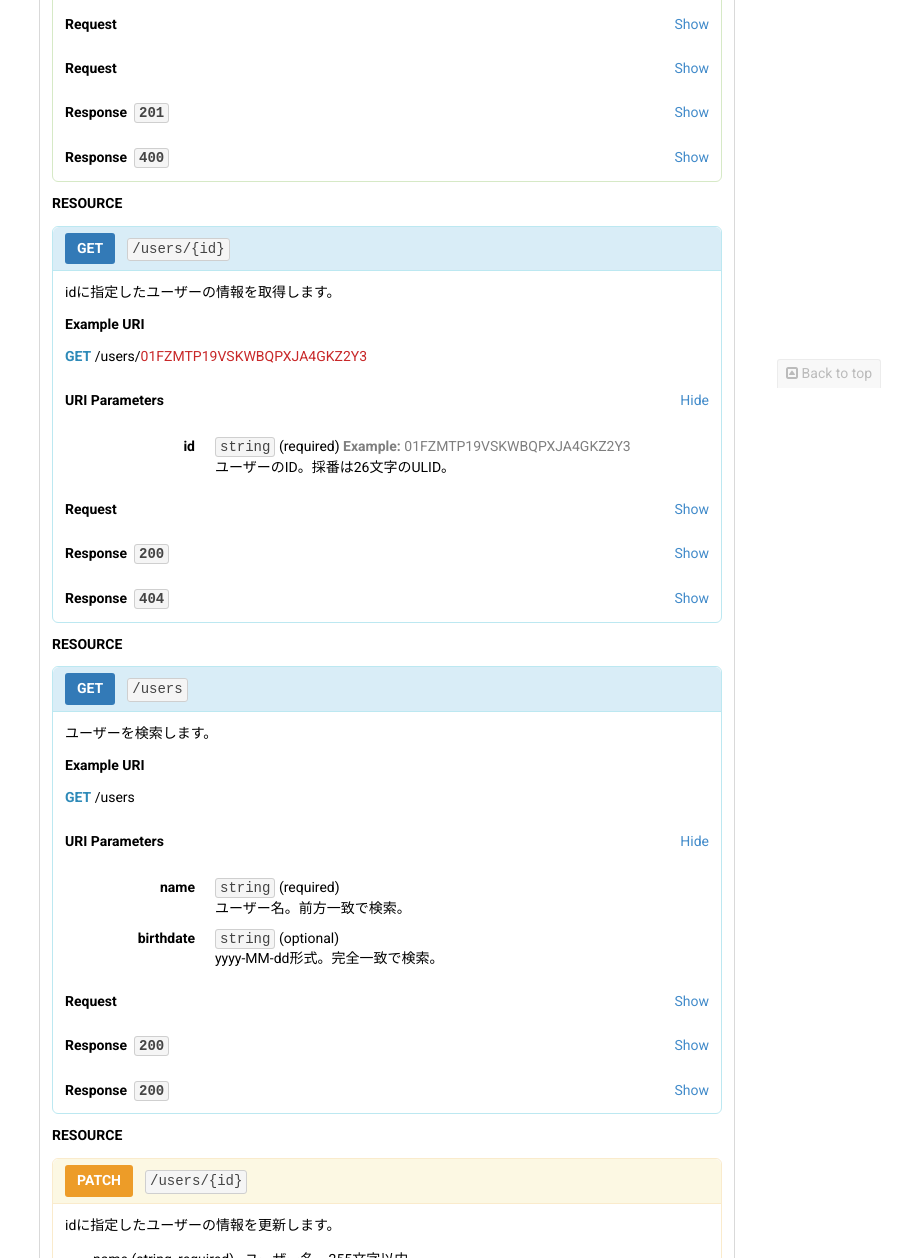
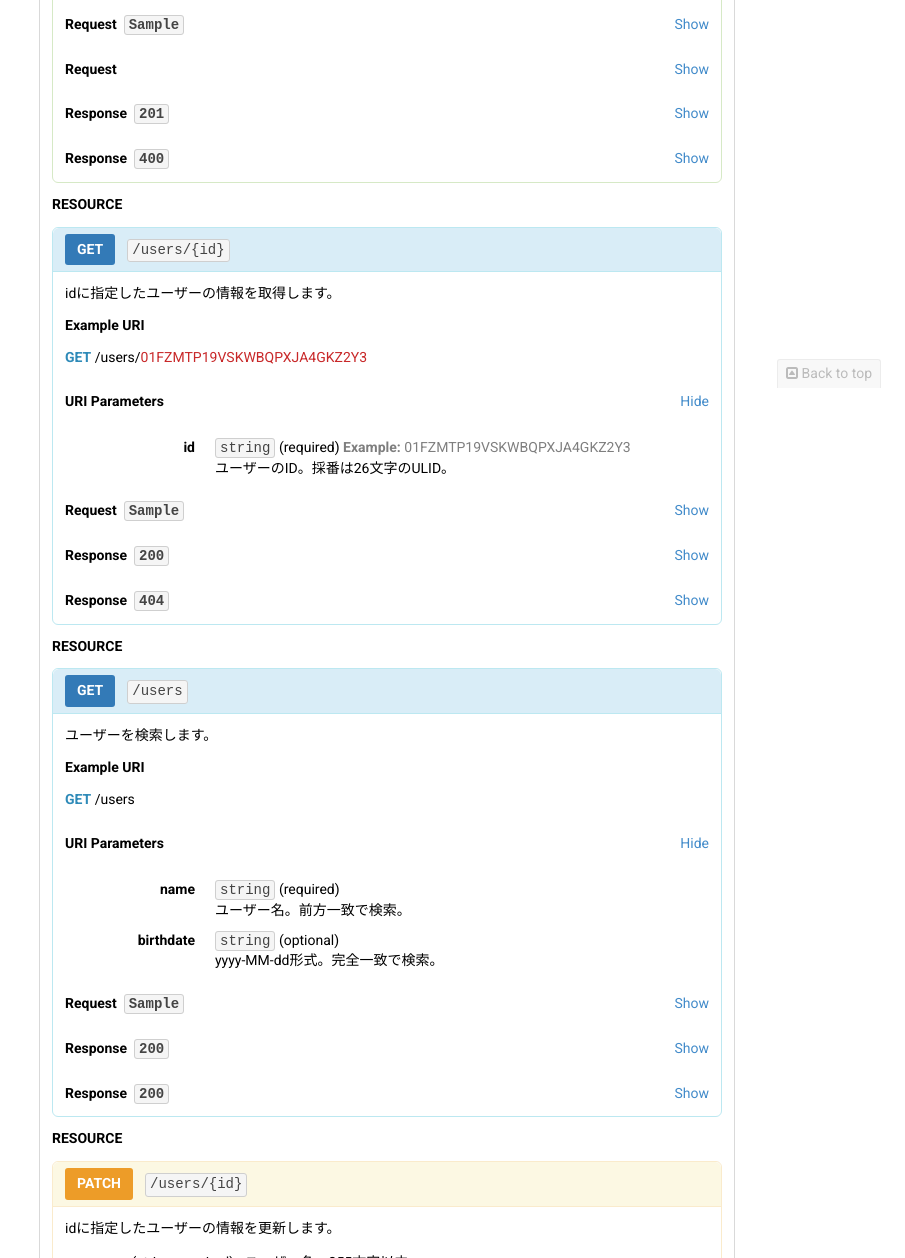
Before and after one commit to raisetech-for-student/banana-api-blueprint, a plain HTML site: page docs/index.html in a window 1280 px wide. Shown: the part 412-1670 px from the top of the page, without its empty margins (375-1280 px from the left). Drawn offline with Linux system fonts and the light colour scheme.

Commit message:
[CI] Update index.html

```diff
--- a/docs/index.html
+++ b/docs/index.html
@@ -8,7 +8,7 @@
 <p>birthdate (string, required) - 生年月日。yyyy-MM-dd形式。未来日付は不可。</p>
 </li>
 </ul>
-<h4>Example URI</h4><div class="definition"><span class="method post">POST</span>&nbsp;<span class="uri"><span class="hostname"></span>/users</span></div><div class="title"><strong>Request</strong><div class="collapse-button"><span class="close">Hide</span><span class="open">Show</span></div></div><div class="collapse-content"><div class="inner"><h5>Body</h5><pre><code>curl -X POST 'http://localhost:8080/users' \
+<h4>Example URI</h4><div class="definition"><span class="method post">POST</span>&nbsp;<span class="uri"><span class="hostname"></span>/users</span></div><div class="title"><strong>Request&nbsp;&nbsp;<code>Sample</code></strong><div class="collapse-button"><span class="close">Hide</span><span class="open">Show</span></div></div><div class="collapse-content"><div class="inner"><h5>Body</h5><pre><code>curl -X POST 'http://localhost:8080/users' \
 -H 'Content-Type: application/json' \
 -d '{
 "name": "banana sugimoto",
@@ -40,7 +40,7 @@
   ]
 </span>}</code></pre><div style="height: 1px;"></div></div></div></div></div><div id="users--1" class="resource"><h3 class="resource-heading">Resource <a href="#users--1" class="permalink">&nbsp;&para;</a></h3><div id="users-get" class="action get"><h4 class="action-heading"><div class="name"></div><a href="#users-get" class="method get">GET</a><code class="uri">/users/{id}</code></h4><p>idに指定したユーザーの情報を取得します。</p>
 <h4>Example URI</h4><div class="definition"><span class="method get">GET</span>&nbsp;<span class="uri"><span class="hostname"></span>/users/<span class="hljs-attribute" title="id">01FZMTP19VSKWBQPXJA4GKZ2Y3</span></span></div><div class="title"><strong>URI Parameters</strong><div class="collapse-button show"><span class="close">Hide</span><span class="open">Show</span></div></div><div class="collapse-content"><dl class="inner"><dt>id</dt><dd><code>string</code>&nbsp;<span class="required">(required)</span>&nbsp;<span class="text-muted example"><strong>Example:&nbsp;</strong><span>01FZMTP19VSKWBQPXJA4GKZ2Y3</span></span><p>ユーザーのID。採番は26文字のULID。</p>
-</dd></dl></div><div class="title"><strong>Request</strong><div class="collapse-button"><span class="close">Hide</span><span class="open">Show</span></div></div><div class="collapse-content"><div class="inner"><h5>Body</h5><pre><code>curl http:<span class="hljs-comment">//localhost:8080/users/{id}</span></code></pre><div style="height: 1px;"></div></div></div><div class="title"><strong>Response&nbsp;&nbsp;<code>200</code></strong><div class="collapse-button"><span class="close">Hide</span><span class="open">Show</span></div></div><div class="collapse-content"><div class="inner"><h5>Headers</h5><pre><code><span class="hljs-attribute">Content-Type</span>: <span class="hljs-string">application/json</span></code></pre><div style="height: 1px;"></div><h5>Body</h5><pre><code>{
+</dd></dl></div><div class="title"><strong>Request&nbsp;&nbsp;<code>Sample</code></strong><div class="collapse-button"><span class="close">Hide</span><span class="open">Show</span></div></div><div class="collapse-content"><div class="inner"><h5>Body</h5><pre><code>curl http:<span class="hljs-comment">//localhost:8080/users/{id}</span></code></pre><div style="height: 1px;"></div></div></div><div class="title"><strong>Response&nbsp;&nbsp;<code>200</code></strong><div class="collapse-button"><span class="close">Hide</span><span class="open">Show</span></div></div><div class="collapse-content"><div class="inner"><h5>Headers</h5><pre><code><span class="hljs-attribute">Content-Type</span>: <span class="hljs-string">application/json</span></code></pre><div style="height: 1px;"></div><h5>Body</h5><pre><code>{
   "<span class="hljs-attribute">id</span>": <span class="hljs-value"><span class="hljs-string">"01FZMTP19VSKWBQPXJA4GKZ2Y3"</span></span>,
   "<span class="hljs-attribute">name</span>": <span class="hljs-value"><span class="hljs-string">"banana sugimoto"</span></span>,
   "<span class="hljs-attribute">birthdate</span>": <span class="hljs-value"><span class="hljs-string">"2022-01-01"</span>
@@ -49,7 +49,7 @@
 </span>}</code></pre><div style="height: 1px;"></div></div></div></div></div><div id="users--2" class="resource"><h3 class="resource-heading">Resource <a href="#users--2" class="permalink">&nbsp;&para;</a></h3><div id="users-get-1" class="action get"><h4 class="action-heading"><div class="name"></div><a href="#users-get-1" class="method get">GET</a><code class="uri">/users</code></h4><p>ユーザーを検索します。</p>
 <h4>Example URI</h4><div class="definition"><span class="method get">GET</span>&nbsp;<span class="uri"><span class="hostname"></span>/users</span></div><div class="title"><strong>URI Parameters</strong><div class="collapse-button show"><span class="close">Hide</span><span class="open">Show</span></div></div><div class="collapse-content"><dl class="inner"><dt>name</dt><dd><code>string</code>&nbsp;<span class="required">(required)</span>&nbsp;<p>ユーザー名。前方一致で検索。</p>
 </dd><dt>birthdate</dt><dd><code>string</code>&nbsp;<span>(optional)</span>&nbsp;<p>yyyy-MM-dd形式。完全一致で検索。</p>
-</dd></dl></div><div class="title"><strong>Request</strong><div class="collapse-button"><span class="close">Hide</span><span class="open">Show</span></div></div><div class="collapse-content"><div class="inner"><h5>Body</h5><pre><code>curl http://localhost:8080/users
+</dd></dl></div><div class="title"><strong>Request&nbsp;&nbsp;<code>Sample</code></strong><div class="collapse-button"><span class="close">Hide</span><span class="open">Show</span></div></div><div class="collapse-content"><div class="inner"><h5>Body</h5><pre><code>curl http://localhost:8080/users
 {
 "name": "banana sugimoto",
 "birthdate: "2022-01-01"
@@ -69,7 +69,7 @@
 </li>
 </ul>
 <h4>Example URI</h4><div class="definition"><span class="method patch">PATCH</span>&nbsp;<span class="uri"><span class="hostname"></span>/users/<span class="hljs-attribute" title="id">01FZMTP19VSKWBQPXJA4GKZ2Y3</span></span></div><div class="title"><strong>URI Parameters</strong><div class="collapse-button show"><span class="close">Hide</span><span class="open">Show</span></div></div><div class="collapse-content"><dl class="inner"><dt>id</dt><dd><code>string</code>&nbsp;<span class="required">(required)</span>&nbsp;<span class="text-muted example"><strong>Example:&nbsp;</strong><span>01FZMTP19VSKWBQPXJA4GKZ2Y3</span></span><p>ユーザーのID。採番は26文字のULID。</p>
-</dd></dl></div><div class="title"><strong>Request</strong><div class="collapse-button"><span class="close">Hide</span><span class="open">Show</span></div></div><div class="collapse-content"><div class="inner"><h5>Body</h5><pre><code>curl -i -X PATCH http://localhost:8080/users/{id} \
+</dd></dl></div><div class="title"><strong>Request&nbsp;&nbsp;<code>Sample</code></strong><div class="collapse-button"><span class="close">Hide</span><span class="open">Show</span></div></div><div class="collapse-content"><div class="inner"><h5>Body</h5><pre><code>curl -i -X PATCH http://localhost:8080/users/{id} \
 -H 'Content-Type: application/json' \
 -d '{
 "name": "ringo sugimoto",
@@ -130,7 +130,7 @@
 <li>deleted (boolean) - 削除フラグ。0:有効、1:削除。</li>
 </ul>
 <h4>Example URI</h4><div class="definition"><span class="method delete">DELETE</span>&nbsp;<span class="uri"><span class="hostname"></span>/users/<span class="hljs-attribute" title="id">01FZMTP19VSKWBQPXJA4GKZ2Y3</span></span></div><div class="title"><strong>URI Parameters</strong><div class="collapse-button show"><span class="close">Hide</span><span class="open">Show</span></div></div><div class="collapse-content"><dl class="inner"><dt>id</dt><dd><code>string</code>&nbsp;<span class="required">(required)</span>&nbsp;<span class="text-muted example"><strong>Example:&nbsp;</strong><span>01FZMTP19VSKWBQPXJA4GKZ2Y3</span></span><p>ユーザーのID。採番は26文字のULID。</p>
-</dd></dl></div><div class="title"><strong>Request</strong><div class="collapse-button"><span class="close">Hide</span><span class="open">Show</span></div></div><div class="collapse-content"><div class="inner"><h5>Body</h5><pre><code>curl -i -X PATCH http://localhost:8080/users/{id} \
+</dd></dl></div><div class="title"><strong>Request&nbsp;&nbsp;<code>Sample</code></strong><div class="collapse-button"><span class="close">Hide</span><span class="open">Show</span></div></div><div class="collapse-content"><div class="inner"><h5>Body</h5><pre><code>curl -i -X PATCH http://localhost:8080/users/{id} \
 -H 'Content-Type: application/json' \
 -d '{
 "deleted": 1
@@ -148,7 +148,7 @@
 <pre><code class="language-json">{
   "<span class="hljs-attribute">message</span>": <span class="hljs-value"><span class="hljs-string">"system error"</span>
 </span>}</code></pre>
-</section></div></div></div><p style="text-align: center;" class="text-muted">Generated by&nbsp;<a href="https://github.com/danielgtaylor/aglio" class="aglio">aglio</a>&nbsp;on 19 Jun 2022</p><script>/* eslint-env browser */
+</section></div></div></div><p style="text-align: center;" class="text-muted">Generated by&nbsp;<a href="https://github.com/danielgtaylor/aglio" class="aglio">aglio</a>&nbsp;on 25 Jun 2022</p><script>/* eslint-env browser */
 /* eslint quotes: [2, "single"] */
 'use strict';
 
```
